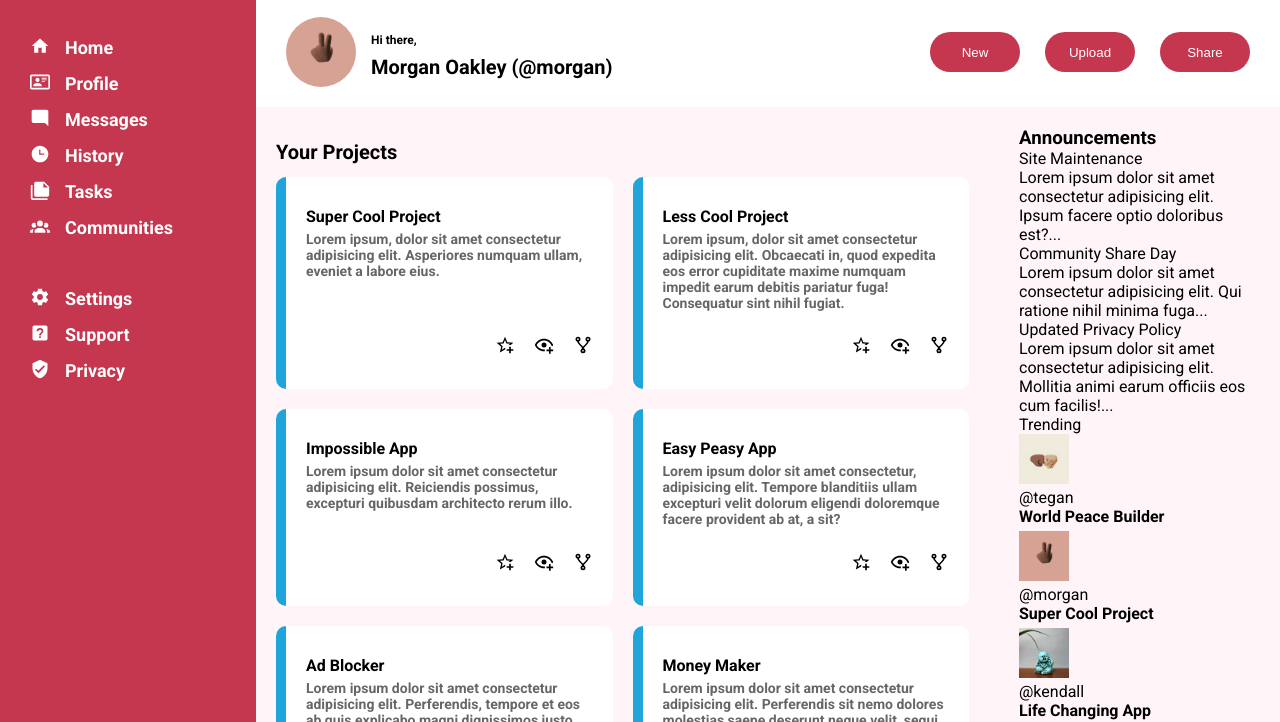
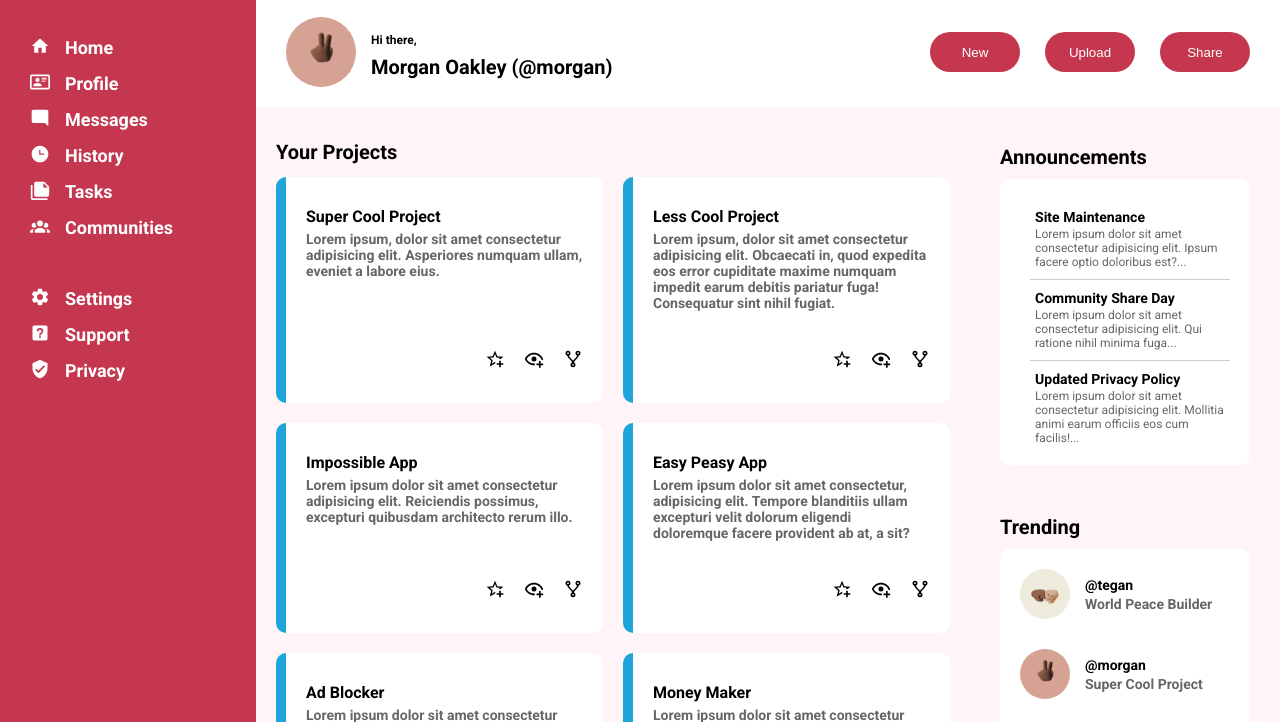
Before and after one commit to JosephDuvvani/admin-dashboard, a plain HTML site: page index.html in a window 1280 px wide. Shown: the part 73-795 px from the top of the page. Drawn offline with Linux system fonts and the light colour scheme.

Commit message:
Style the right-hand sidebar

```diff
--- a/index.html
+++ b/index.html
@@ -348,21 +348,21 @@
             <h3 class="title">Announcements</h3>
             <div class="card">
               <div class="announcement">
-                <div class="subject">Site Maintenance</div>
+                <h3 class="subject">Site Maintenance</h3>
                 <p class="subtext">
                   Lorem ipsum dolor sit amet consectetur adipisicing elit. Ipsum
                   facere optio doloribus est?...
                 </p>
               </div>
               <div class="announcement">
-                <div class="subject">Community Share Day</div>
+                <h3 class="subject">Community Share Day</h3>
                 <p class="subtext">
                   Lorem ipsum dolor sit amet consectetur adipisicing elit. Qui
                   ratione nihil minima fuga...
                 </p>
               </div>
               <div class="announcement">
-                <div class="subject">Updated Privacy Policy</div>
+                <h3 class="subject">Updated Privacy Policy</h3>
                 <p class="subtext">
                   Lorem ipsum dolor sit amet consectetur adipisicing elit.
                   Mollitia animi earum officiis eos cum facilis!...
@@ -371,7 +371,7 @@
             </div>
           </div>
           <div class="trending-projects">
-            <div class="title">Trending</div>
+            <h3 class="title">Trending</h3>
             <div class="card">
               <div class="project-account">
                 <img
@@ -379,21 +379,28 @@
                   alt="photo"
                   class="profile-pic"
                 />
+                <div class="project">
                   <div class="account-handle">@tegan</div>
                   <div class="project-name">World Peace Builder</div>
                 </div>
+              </div>
               <div class="project-account">
                 <img src="images/peace.jpg" alt="photo" class="profile-pic" />
+                <div class="project">
                   <div class="account-handle">@morgan</div>
                   <div class="project-name">Super Cool Project</div>
                 </div>
+              </div>
               <div class="project-account">
                 <img src="images/monk.jpg" alt="photo" class="profile-pic" />
+                <div class="project">
                   <div class="account-handle">@kendall</div>
                   <div class="project-name">Life Changing App</div>
                 </div>
+              </div>
               <div class="project-account">
                 <img src="images/squishy.jpg" alt="photo" class="profile-pic" />
+                <div class="project">
                   <div class="account-handle">@alex</div>
                   <div class="project-name">No Traffic Maker</div>
                 </div>
@@ -402,5 +409,6 @@
           </div>
         </div>
       </div>
+    </div>
   </body>
 </html>
--- a/styles.css
+++ b/styles.css
@@ -210,7 +210,7 @@ svg {
     padding: 30px 20px;
 }
 
-.card .project-name {
+.projects .card .project-name {
     font-size: 16px;
     font-weight: 700;
     padding-bottom: 5px;
@@ -233,3 +233,91 @@ svg {
     background-color: transparent;
     margin-left: 15px;
 }
+
+.sidebar-right {
+    display: grid;
+    grid-template-rows: min-content min-content;
+    gap: 50px;
+}
+
+.sidebar-right .title {
+    font-size: 20px;
+    font-weight: 700;
+}
+
+.announcement .subject {
+    color: #000;
+    margin-bottom: 2px;
+}
+
+.announcements .card {
+    background-color: #fff;
+    color: rgb(0, 0, 0, 0.6);
+    font-size: 12px;
+    padding: 20px 20px 20px 30px;
+    margin-top: 10px;
+    border-radius: 10px;
+    display: grid;
+    grid-template-rows: repeat(3, min-content);
+    min-width: 200px;
+    max-width: 250px;
+}
+
+.announcements {
+    margin-top: 18px;
+}
+
+.announcements .card > * {
+    padding: 5px 0;
+}
+
+.announcement ~ .announcement {
+    border-top: 1px solid rgb(0, 0, 0, 0.2);
+}
+
+.announcements .announcement:nth-child(1),
+.announcements .announcement:nth-child(2) {
+    padding: 10px 5px;
+}
+
+.announcement:nth-last-child(1) {
+    padding: 10px 5px 0 5px;
+}
+
+.trending-projects .card {
+    background-color: #fff;
+    color: #000;
+    font-size: 14px;
+    font-weight: 700;
+    padding: 20px;
+    margin-top: 10px;
+    border-radius: 10px;
+    display: grid;
+    grid-template-rows: repeat(4, min-content);
+    min-width: 200px;
+    max-width: 260px;
+    gap: 30px;
+}
+
+.trending-projects .card .project-account {
+    display: grid;
+    grid-template-columns: min-content max-content;
+    align-items: center;
+}
+
+.trending-projects .project-account .profile-pic {
+    height: 50px;
+    border-radius: 25px;
+    grid-column: 1;
+    margin-right: 15px;
+}
+.trending-projects .project {
+    display: flex;
+    flex-direction: column;
+    justify-content: center;
+    gap: 3px;
+}
+
+.trending-projects .project-name {
+    opacity: 0.6;
+}
```
Lines whose indentation alone changed are shown as unchanged.
